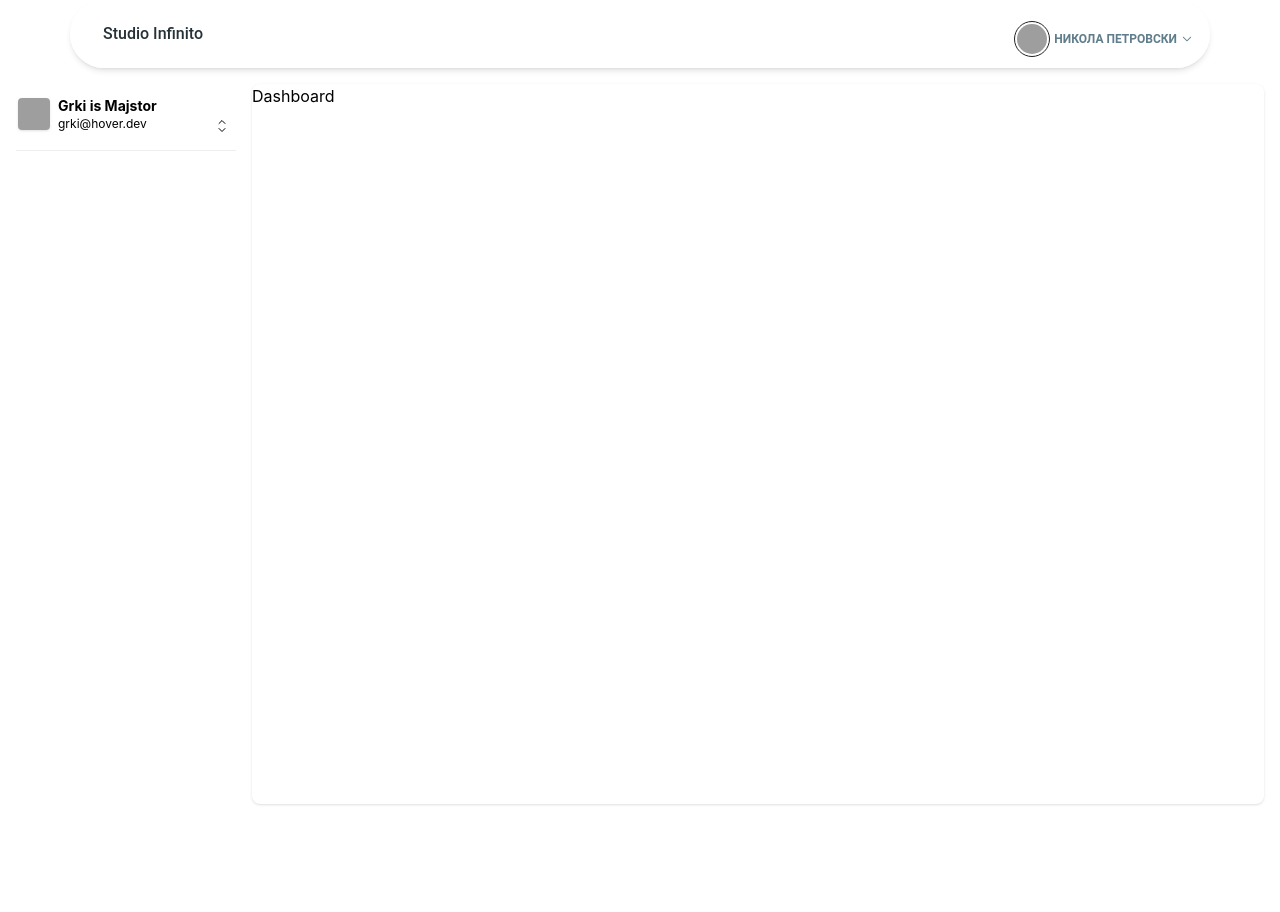
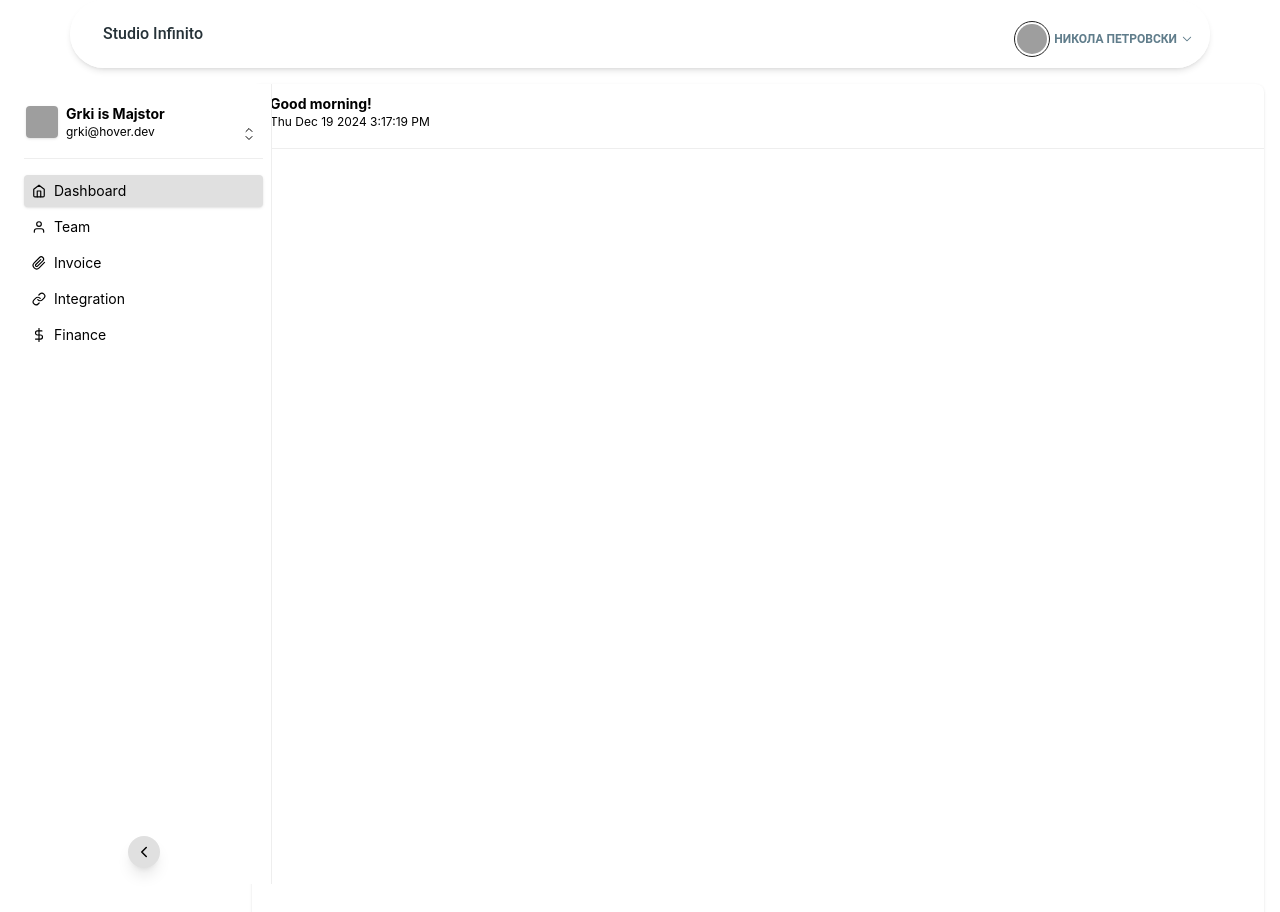
Before and after one commit to dgrkov/studio-infinito, a React (Create React App) app: page /admin in a window 1280 px wide. Shown: the top 912 px of the page. Before the commit the page ends 820 px from the top, so only its background shows below. Built offline with nearby package versions, Linux system fonts and the light colour scheme; grey boxes are pictures that could not be loaded.

Commit message:
Added filters & collapse to Sidebar. Updated Dashboard component

```diff
--- a/src/Components/Dashboard/Dashboard.js
+++ b/src/Components/Dashboard/Dashboard.js
@@ -1,7 +1,10 @@
 import React from "react";
+import TopBar from "./TopBar";
 
  export default function Dashboard() {
     return (
-        <div className="bg-white rounded-lg pb-4 shadow h-[200vp]">Dashboard</div>
+        <div className="bg-white rounded-lg pb-4 shadow h-[200vh]">
+            <TopBar />
+        </div>
     )
 }
--- /dev/null
+++ b/src/Components/Dashboard/TopBar.js
@@ -0,0 +1,28 @@
+import { set } from "date-fns";
+import React, { useState, useEffect } from "react";
+
+export default function TopBar() {
+    const [currentTime, setCurrentTime] = useState(new Date());
+
+    useEffect(() => {
+        const interval = setInterval(() => {
+            setCurrentTime(new Date());
+        }, 1000);
+
+        return () => clearInterval(interval);
+    }, [])
+
+    return (
+        <div className="border-b px-4 mb-4 mt-2
+        pb-4 border-stone-200">
+            <div className="flex items-center justify-between p-0.5">
+                <div>
+                    <span className="text-sm font-bold block">Good morning!</span>
+                    <span className="text-xs block text-stone-500">
+                        {currentTime.toDateString() + " " + currentTime.toLocaleTimeString()}
+                    </span>
+                </div>
+            </div>
+        </div>
+    );
+}
--- /dev/null
+++ b/src/Components/Sidebar/RouteSelect.js
@@ -0,0 +1,33 @@
+import React, { useState } from "react";
+import { FiDollarSign, FiHome, FiLink, FiPaperclip, FiUser } from "react-icons/fi";
+
+export default function RouteSelect() {
+    // State to track the selected route
+    const [selectedRoute, setSelectedRoute] = useState("Dashboard");
+
+    return (
+        <div className="space-y-1">
+            <Route selected={selectedRoute === "Dashboard"} Icon={FiHome} title="Dashboard" setSelectedRoute={setSelectedRoute} />
+            <Route selected={selectedRoute === "Team"} Icon={FiUser} title="Team" setSelectedRoute={setSelectedRoute} />
+            <Route selected={selectedRoute === "Invoice"} Icon={FiPaperclip} title="Invoice" setSelectedRoute={setSelectedRoute} />
+            <Route selected={selectedRoute === "Integration"} Icon={FiLink} title="Integration" setSelectedRoute={setSelectedRoute} />
+            <Route selected={selectedRoute === "Finance"} Icon={FiDollarSign} title="Finance" setSelectedRoute={setSelectedRoute} />
+        </div>
+    );
+};
+
+const Route = ({ selected, Icon, title, setSelectedRoute }) => {
+    return (
+        <button
+            onClick={() => setSelectedRoute(title)} // Update selected button on click
+            className={`flex items-center justify-start gap-2 w-full rounded px-2 py-1.5 text-sm transition-all duration-200 ${
+                selected
+                    ? "bg-gray-300 text-stone-950 shadow"
+                    : "hover:bg-cyan-200 bg-transparent text-stone-500 shadow-none"
+            }`}
+        >
+            <Icon />
+            <span>{title}</span>
+        </button>
+    );
+};
--- a/src/Components/Sidebar/Sidebar.js
+++ b/src/Components/Sidebar/Sidebar.js
@@ -1,14 +1,32 @@
-import React from "react"
-import AccountToggle from "./AccountToggle"
+import React, { useState } from "react";
+import { FiChevronLeft, FiChevronRight } from "react-icons/fi";
+import AccountToggle from "./AccountToggle";
+import RouteSelect from "./RouteSelect";
 
-export default function Sidebar () {
+export default function Sidebar() {
+    const [collapsed, setCollapsed] = useState(false);
+
     return (
-        <div>
-            <div className="overflow-y-scroll sticky top-4 h-[calc(100vh-32px-48px)]">
-            <AccountToggle />
+        <div className={`h-screen bg-white border-r transition-all duration-300 flex flex-col
+            ${collapsed ? "w-16" : "w-64"} relative`}>
+
+            {/* Sidebar Content */}
+            <div className={`overflow-y-scroll flex-grow p-2
+                ${collapsed ? "opacity-0 hidden" : "opacity-100"}`}>
+                <AccountToggle />
+                <RouteSelect />
+            </div>
+
+            {/* Collapse Button */}
+            <button
+                className={`absolute bottom-4 left-1/2 transform -translate-x-1/2
+                flex items-center justify-center transition-all
+                bg-gray-300 hover:bg-gray-400 shadow-lg rounded-full
+                ${collapsed ? "w-10 h-10 p-2" : "w-8 h-8 p-1"}`}
+                onClick={() => setCollapsed(!collapsed)}
+            >
+                {collapsed ? <FiChevronRight size={18} /> : <FiChevronLeft size={18} />}
+            </button>
         </div>
-
-        {/* TODO: Plan toggle */}
-        </div>
-    )
+    );
 }
```
